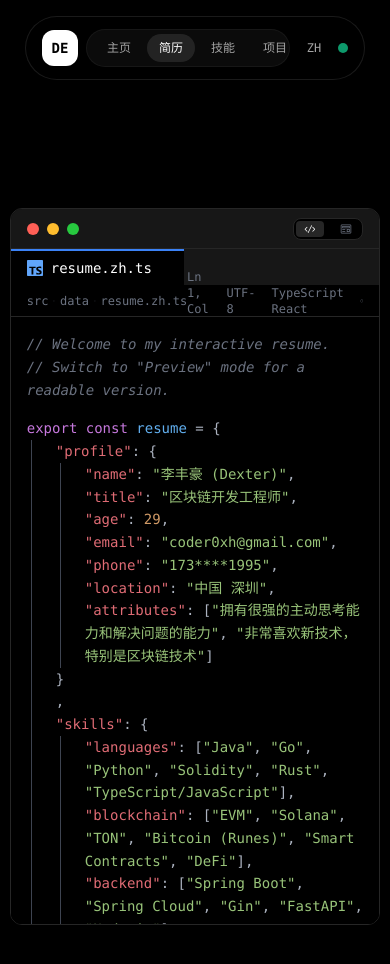
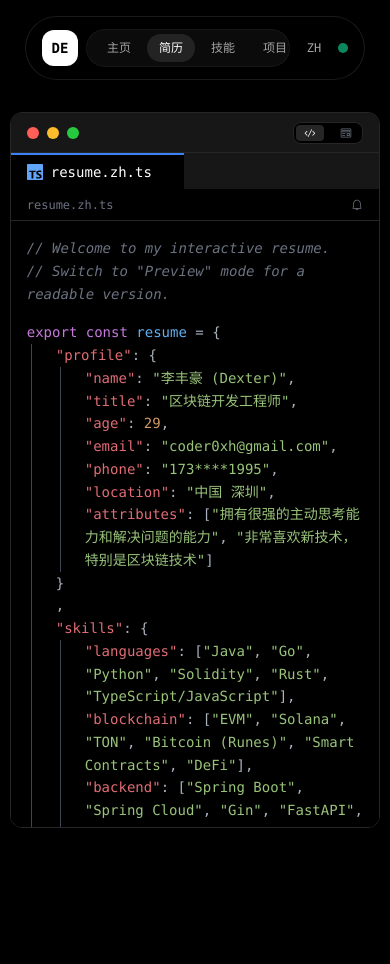
Before and after one commit to Coder0xH/personal-website, a Next.js app: page /about in a window 390 px wide. Shown: the top 964 px of the page. After the commit the page ends 844 px from the top, so only its background shows below. Built offline with nearby package versions, Linux system fonts and the light colour scheme.

Commit message:
fix(样式): 调整页面布局和模态框动画效果
优化About页面高度计算方式，改进ContactModal的定位和动画效果
调整CoderResume组件的布局和响应式样式

```diff
--- a/components/about/CoderResume.tsx
+++ b/components/about/CoderResume.tsx
@@ -131,7 +131,7 @@ export function CoderResume() {
       initial={{ opacity: 0, scale: 0.95 }}
       animate={{ opacity: 1, scale: 1 }}
       transition={{ duration: 0.5 }}
-      className="relative z-10 w-full max-w-[95vw] xl:max-w-[1400px] mx-auto bg-black rounded-xl overflow-hidden shadow-2xl border border-neutral-800 font-mono text-sm md:text-base flex flex-col h-[85vh] md:h-auto md:min-h-[800px]"
+      className="relative z-10 w-full max-w-[95vw] xl:max-w-[1400px] mx-auto bg-black rounded-xl overflow-hidden shadow-2xl border border-neutral-800 font-mono text-sm md:text-base flex flex-col h-full flex-1"
     >
       {/* Title Bar */}
       <div className="bg-neutral-900 h-10 flex items-center justify-between px-4 border-b border-neutral-800 select-none shrink-0">
@@ -231,13 +231,17 @@ export function CoderResume() {
                 </div>
 
                 {/* Breadcrumbs */}
-                <div className="flex items-center px-4 h-8 text-xs text-gray-500 border-b border-neutral-800 shrink-0 bg-black">
-                  src <VscChevronRight className="mx-1" /> data <VscChevronRight className="mx-1" /> {fileName}
+                <div className="flex items-center px-4 h-8 text-xs text-gray-500 border-b border-neutral-800 shrink-0 bg-black overflow-hidden">
+                  <div className="flex items-center whitespace-nowrap overflow-hidden text-ellipsis">
+                    <span className="hidden sm:inline">src <VscChevronRight className="mx-1 inline" /> data <VscChevronRight className="mx-1 inline" /></span> {fileName}
+                  </div>
                   <div className="flex-1" />
-                  <span className="mr-4">Ln 1, Col 1</span>
-                  <span className="mr-4">UTF-8</span>
-                  <span className="mr-4">TypeScript React</span>
-                  <VscBell className="cursor-pointer hover:text-white" />
+                  <div className="hidden sm:flex items-center">
+                    <span className="mr-4">Ln 1, Col 1</span>
+                    <span className="mr-4">UTF-8</span>
+                    <span className="mr-4">TypeScript React</span>
+                  </div>
+                  <VscBell className="cursor-pointer hover:text-white shrink-0 ml-2" />
                 </div>
 
                 {/* Code Editor */}
--- a/components/about/index.tsx
+++ b/components/about/index.tsx
@@ -4,7 +4,7 @@ import { CoderResume } from './CoderResume';
 
 export function AboutPage() {
   return (
-    <div className="min-h-screen py-24 px-2 md:px-4 flex items-center justify-center bg-black">
+    <div className="h-[calc(100vh-7rem)] w-full pb-4 px-2 md:px-4 flex flex-col items-center justify-center bg-black overflow-hidden">
       <CoderResume />
     </div>
   );
--- a/components/home/ContactModal.tsx
+++ b/components/home/ContactModal.tsx
@@ -24,15 +24,15 @@ export function ContactModal({ isOpen, onClose }: ContactModalProps) {
             animate={{ opacity: 1 }}
             exit={{ opacity: 0 }}
             onClick={onClose}
-            className="fixed inset-0 bg-black/80 backdrop-blur-sm z-50"
+            className="fixed inset-0 bg-black/80 backdrop-blur-sm z-[90]"
           />
 
           {/* Modal */}
           <motion.div
-            initial={{ opacity: 0, scale: 0.95, y: 20 }}
-            animate={{ opacity: 1, scale: 1, y: 0 }}
-            exit={{ opacity: 0, scale: 0.95, y: 20 }}
-            className="fixed left-1/2 top-1/2 -translate-x-1/2 -translate-y-1/2 w-full max-w-md bg-black border border-neutral-800 rounded-xl p-0 shadow-2xl z-50 overflow-hidden"
+            initial={{ opacity: 0, scale: 0.95, x: "-50%", y: "-40%" }}
+            animate={{ opacity: 1, scale: 1, x: "-50%", y: "-50%" }}
+            exit={{ opacity: 0, scale: 0.95, x: "-50%", y: "-40%" }}
+            className="fixed left-1/2 top-1/2 w-[90vw] sm:w-full max-w-md bg-black border border-neutral-800 rounded-xl p-0 shadow-2xl z-[100] overflow-hidden"
           >
             {/* Simple Header */}
             <div className="flex items-center justify-between px-6 py-4 border-b border-neutral-800">
```
